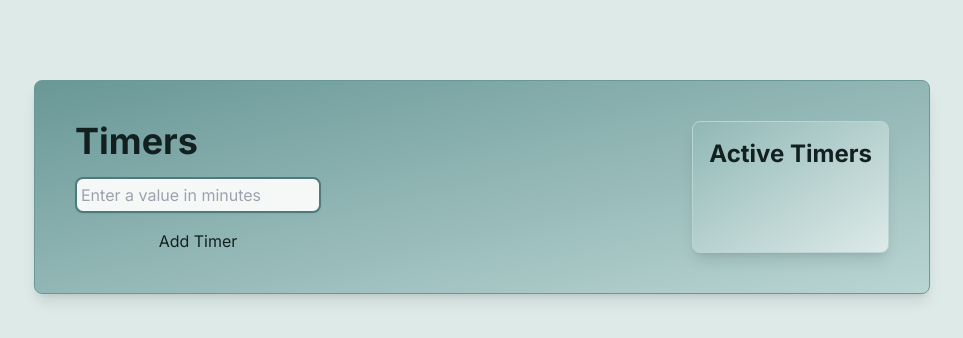
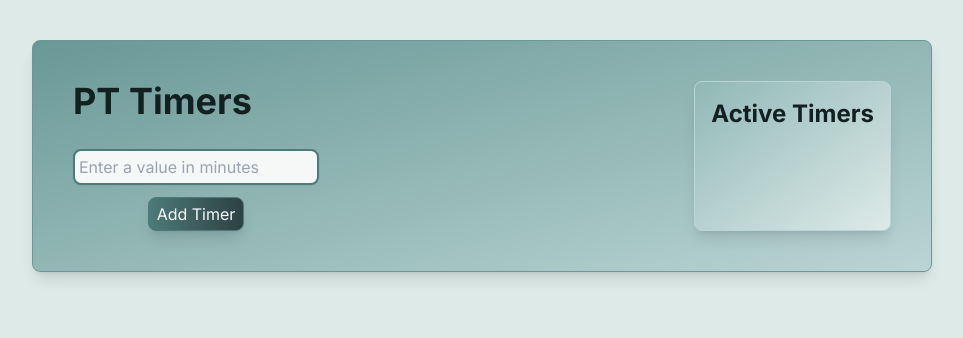
Before and after one commit to ColdWeatherBoyy/pt-timer, a Next.js app: page / in a window 1280 px wide. Shown: the top 338 px of the page, without its empty margins (158-1121 px from the left). Built offline with nearby package versions, Linux system fonts and the light colour scheme.

Commit message:
adds button component, animation, and continues to adjust styling

```diff
--- /dev/null
+++ b/app/components/Button.tsx
@@ -0,0 +1,22 @@
+import React from "react";
+
+interface ButtonProps {
+	onClick?: () => void;
+	animate?: boolean;
+	children: React.ReactNode;
+}
+
+const Button: React.FC<ButtonProps> = ({ onClick, animate, children }) => {
+	return (
+		<button
+			onClick={onClick}
+			className={`w-fit px-2 py-1 bg-gradient-to-r from-jade-500 to-jade-800 text-jade-50 border border-jade-500 rounded-lg shadow-lg hover:shadow-xl ${
+				animate ? "hover:animate-tremble" : "hover:scale-105"
+			} hover:border-jade-200 transition-all duration-200 ease-in-out`}
+		>
+			{children}
+		</button>
+	);
+};
+
+export default Button;
--- a/app/components/Card.tsx
+++ b/app/components/Card.tsx
@@ -5,14 +5,21 @@ interface CardProps {
 	color: CardColor;
 	size?: CardSize;
 	column?: boolean;
+	className?: string;
 	children: React.ReactNode;
 }
-const Card: React.FC<CardProps> = ({ color, size, column = false, children }) => {
+const Card: React.FC<CardProps> = ({
+	color,
+	size,
+	column = false,
+	className,
+	children,
+}) => {
 	return (
 		<div
 			className={`${color} ${size} flex ${
 				column ? "flex-col" : "flex-row"
-			} justify-between rounded-lg shadow-lg border`}
+			} justify-between rounded-lg shadow-lg border ${className}`}
 		>
 			{children}
 		</div>
--- a/app/components/ComponentTypings.tsx
+++ b/app/components/ComponentTypings.tsx
@@ -7,5 +7,5 @@ export enum CardColor {
 export enum CardSize {
 	small = "min-w-fit p-2",
 	medium = "min-w-fit p-4",
-	large = "w-4/5 p-10",
+	large = "w-3/4 min-w-fit p-10",
 }
--- a/app/components/DeletableListItem.tsx
+++ b/app/components/DeletableListItem.tsx
@@ -1,5 +1,3 @@
-"use client";
-
 import React from "react";
 
 interface DeletableListItemProps {
@@ -14,7 +12,7 @@ const DeletableListItem: React.FC<DeletableListItemProps> = ({
 	deleteItem,
 }) => {
 	return (
-		<div className="flex relative items-start text-jade-100 text-md text-nowrap bg-gradient-to-r from-jade-600 to-jade-900 py-2.5 px-5 mx-1.5 rounded-lg shadow-lg">
+		<div className="flex relative items-start text-jade-100 text-md text-nowrap bg-gradient-to-r from-jade-600 to-jade-900 py-2.5 px-5 mx-1.5 rounded-lg shadow-lg border border-jade-200">
 			{text}
 			<div
 				className="text-jade-950 bg-jade-50 rounded-full text-[11px] px-1 py-0.5 absolute top-0.5 right-0.5 leading-none select-none cursor-pointer border border-jade-400 hover:bg-jade-200 hover:shadow-2xl active:bg-jade-600 active:shadow-inner active:text-jade-50 transition-all duration-100 ease-in-out"
--- a/app/components/Input.tsx
+++ b/app/components/Input.tsx
@@ -1,5 +1,3 @@
-"use client";
-
 import React from "react";
 
 interface InputProps {
@@ -11,7 +9,7 @@ interface InputProps {
 const Input: React.FC<InputProps> = ({ placeholder, value, onChange }) => {
 	return (
 		<input
-			className="bg-jade-50 border-2 border-jade-500 rounded-lg shadow-sm p-1 my-4 focus:shadow-lg focus:outline-none focus:ring-2 focus:ring-jade-200 transition duration-200 ease-in-out"
+			className="bg-jade-50 border-2 border-jade-500 rounded-lg shadow-sm p-1 my-3 focus:shadow-lg focus:outline-none focus:ring-2 focus:ring-jade-200 transition duration-200 ease-in-out"
 			type="string"
 			placeholder={placeholder}
 			value={value}
--- a/app/components/MainWrapper.tsx
+++ b/app/components/MainWrapper.tsx
@@ -6,7 +6,7 @@ interface MainWrapperProps {
 
 const MainWrapper: React.FC<MainWrapperProps> = ({ children }) => {
 	return (
-		<main className="text-jade-950 bg-jade-100 flex min-h-screen flex-col items-center justify-between p-20">
+		<main className="text-jade-950 bg-jade-100 flex min-h-screen flex-col items-center justify-between p-10">
 			{children}
 		</main>
 	);
--- a/app/page.tsx
+++ b/app/page.tsx
@@ -5,6 +5,7 @@ import MainWrapper from "./components/MainWrapper";
 import Card from "./components/Card";
 import { CardColor, CardSize } from "./components/ComponentTypings";
 import Input from "./components/Input";
+import Button from "./components/Button";
 
 export default function Home() {
 	const [timers, setTimers] = useState<number[]>([]);
@@ -16,15 +17,16 @@ export default function Home() {
 		setTimers(newTimers);
 	};
 
-	const addNewTimer = (value: number) => {
-		if (typeof value !== "number" || isNaN(value)) {
+	const addNewTimer = () => {
+		const timer = parseInt(newTimer);
+		if (typeof timer !== "number" || isNaN(timer)) {
 			alert("That is not a valid number. Please try again.");
-		} else if (value < 0) {
+		} else if (timer < 0) {
 			alert("Positive values only, please.");
-		} else if (value > 120) {
+		} else if (timer > 120) {
 			alert("Only values 2 hours and below, please.");
 		} else {
-			const newTimers = [...timers, value];
+			const newTimers = [...timers, timer];
 			newTimers.sort((a: number, b: number) => a - b);
 			setTimers(newTimers);
 		}
@@ -34,16 +36,18 @@ export default function Home() {
 	return (
 		<MainWrapper>
 			<Card color={CardColor.medium} size={CardSize.large}>
-				<div className="flex flex-col">
-					<div className="text-4xl font-bold">Timers</div>
+				<div className="flex flex-col items-center">
+					<div className="text-4xl font-bold self-start mb-4">PT Timers</div>
 					<Input
 						placeholder="Enter a value in minutes"
 						value={newTimer}
 						onChange={(event) => setNewTimer(event.target.value)}
 					/>
-					<button onClick={() => addNewTimer(parseInt(newTimer))}>Add Timer</button>
+					<Button onClick={addNewTimer} animate>
+						Add Timer
+					</Button>
 				</div>
-				<Card color={CardColor.light} size={CardSize.medium} column>
+				<Card color={CardColor.light} size={CardSize.medium} column className="min-h-36">
 					<div className="text-2xl font-bold text-center">Active Timers</div>
 					<div className="flex justify-center p-4">
 						{timers.map((timer, index) => {
--- a/tailwind.config.ts
+++ b/tailwind.config.ts
@@ -8,6 +8,20 @@ const config: Config = {
 	],
 	theme: {
 		extend: {
+			animation: {
+				tremble: "tremble 0.3s ease-in-out infinite",
+			},
+			keyframes: {
+				tremble: {
+					"50%": {
+						transform:
+							"translateX(-0.33px) translateY(-0.33px) rotate(-0.33deg) scale(1.01)",
+					},
+					"0%, 100%": {
+						transform: "translateX(0.33px) translateY(0.33px) rotate(0.33deg) scale(1)",
+					},
+				},
+			},
 			colors: {
 				jade: {
 					"50": "#f5f8f7",
```
